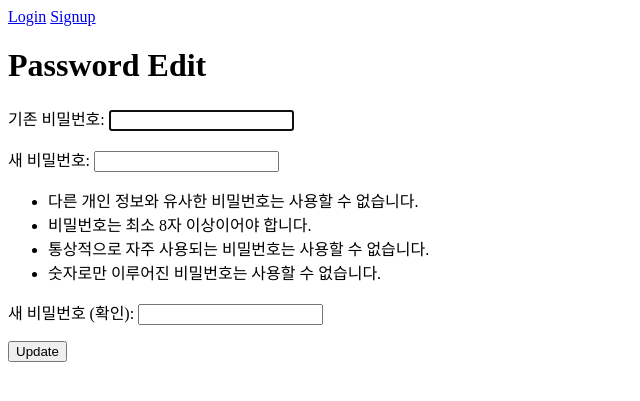
After one commit to kyunghankim/HTMLandCSS, a Django app: page /accounts/password/ in a window 1280 px wide. The commit adds this page. Shown: the top 401 px of the page, without its empty margins (0-640 px from the left). Run offline with Django 3.2, Linux system fonts and the light colour scheme.

Commit message:
0623 password_edit

```diff
--- /dev/null
+++ b/Django/formclass/accounts/templates/accounts/password.html
@@ -0,0 +1,13 @@
+{% extends 'base.html' %}
+
+{% block body%}
+
+<h1>Password Edit</h1>
+
+<form action="" method='POST'>
+    {% csrf_token %}
+    {{ form.as_p }}
+    <input type="submit" value="Update">
+</form>
+
+{% endblock%}
--- a/Django/formclass/accounts/urls.py
+++ b/Django/formclass/accounts/urls.py
@@ -4,9 +4,10 @@ from . import views
 app_name = 'accounts'
 
 urlpatterns = [
-    path('signup/', views.signup, name='signup'),
-    path('login/', views.login, name='login'),
-    path('logout/', views.logout, name='logout'),
-    path('delete/', views.delete, name='delete'),
-    path('edit/', views.edit, name='edit'),
+    path('signup/', views.signup, name='signup'), # User [C]reate
+    path('login/', views.login, name='login'), # Session [C]reate
+    path('logout/', views.logout, name='logout'), # Session [D]elete
+    path('delete/', views.delete, name='delete'), # User [D]elete
+    path('edit/', views.edit, name='edit'), # User [U]pdate
+    path('password/', views.password, name='password'), # Password [U]pdate
 ]
--- a/Django/formclass/accounts/views.py
+++ b/Django/formclass/accounts/views.py
@@ -1,7 +1,8 @@
 from django.shortcuts import render, redirect
-from django.contrib.auth.forms import UserCreationForm, AuthenticationForm, UserChangeForm
+from django.contrib.auth.forms import UserCreationForm, AuthenticationForm, PasswordChangeForm
 from django.contrib.auth import login as auth_login, logout as auth_logout
 from .forms import CustomUserChangeForm
+from django.contrib.auth import update_session_auth_hash
 
 # Create your views here.
 def signup(request):
@@ -67,8 +68,42 @@ def delete(request): # POST
 
 def edit(request):
     user = request.user
-    form = CustomUserChangeForm(instance=user)
+    if request.method == "POST":
+        #User 업데이트!
+        # 1. POST로 넘어온 데이터 form에 넣기
+        form = CustomUserChangeForm(request.POST, instance=user)
+        # 2. form에서 데이터 검증하기
+        if form.is_valid():
+            # 3. 검증 통과하면, database에 저장
+            form.save()
+            # 4. 업데이트 결과 확인 가능한 페이지로 안내
+            return redirect('articles:index')
+    else:
+        #User 업데이트 양식 보여주기
+        form = CustomUserChangeForm(instance=user)
     context = {
         'form': form,
     }
     return render(request, 'accounts/edit.html', context)
+
+def password(request):
+    user = request.user
+    if request.method == 'POST':
+        # Password 변경!
+        # 1. POST로 넘어온 data를 form에 넣기
+        form = PasswordChangeForm(user, request.POST)
+        # 2. form 유효성 검사 ()
+        if form.is_valid():
+            # 3. 검사를 통과했다면, 저장!
+            user = form.save()
+            # 3-1. 저장 완료 후 로그인 세션 유지
+            update_session_auth_hash(request, user)
+            # 4. 어딘가로 돌려보내기
+            return redirect('accounts:edit')
+    else:
+        # Password 변경 양식 보여주기
+        form = PasswordChangeForm(user) #<- 비밀번호를 고치려는 유저를 필요로함
+    context = {
+        'form': form,
+    }
+    return render(request, 'accounts/password.html', context)
--- a/Django/formclass/templates/base.html
+++ b/Django/formclass/templates/base.html
@@ -9,6 +9,7 @@
     <nav>
         {% if user.is_authenticated %}
         <span>{{ user.username }}</span>
+        <a href="{% url 'accounts:edit' %}">회원정보수정</a>
         <form action="{% url 'accounts:logout' %}" method="POST">
             {% csrf_token %}
             <input type="submit" value="Logout">
```
